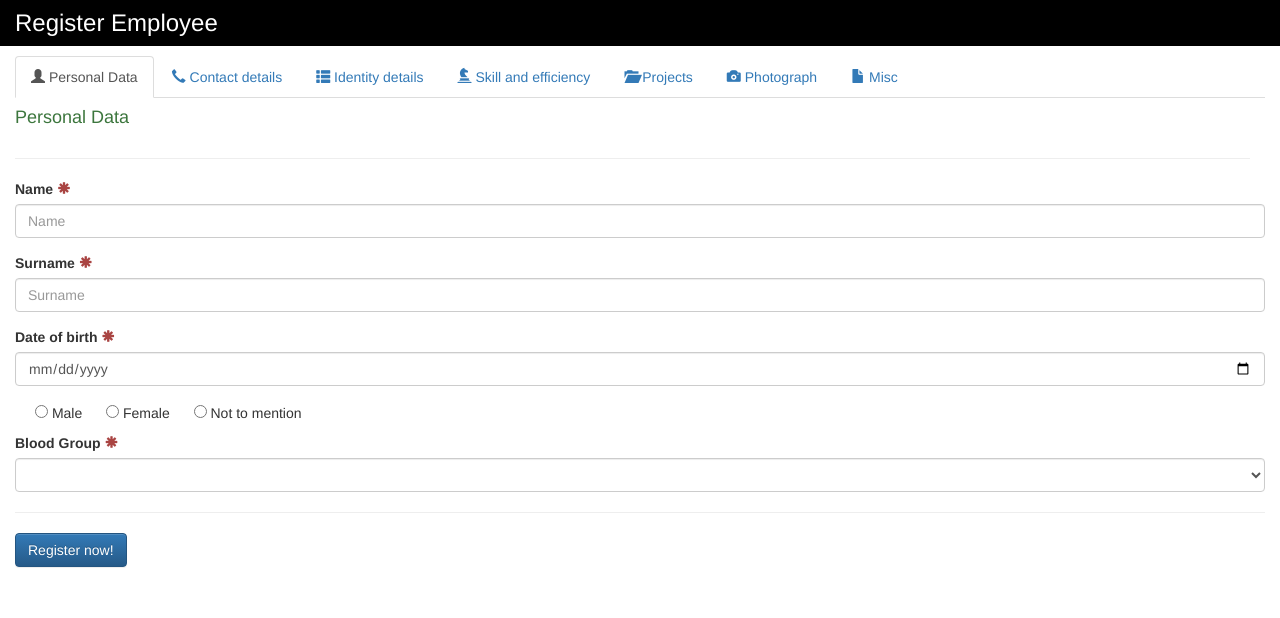
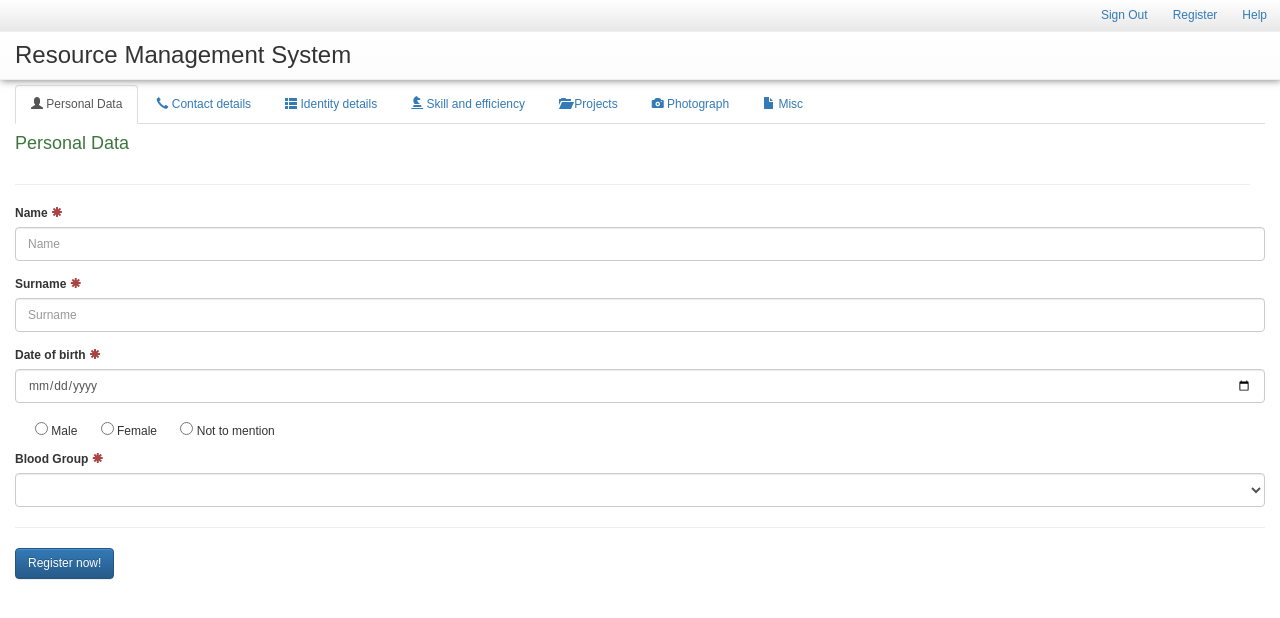
Before and after one commit to Sutirtha-Marjit/jsmoutain, a plain HTML site: page r/angular/p001/src/views/dummydatacreator.html in a window 1280 px wide. Drawn offline with Linux system fonts and the light colour scheme.

Commit message:
Decoration update

```diff
--- a/r/angular/p001/src/app/controllers/registration.ctrl.js
+++ b/r/angular/p001/src/app/controllers/registration.ctrl.js
@@ -28,7 +28,7 @@ var registrationCtrl = function($scope, $http) {
         name: "Skill and efficiency",
         icon: "knight"
     }, {
-        name: "Projects",
+        name: " Projects",
         icon: "folder-open"
     }, {
         name: "Photograph",
--- /dev/null
+++ b/r/angular/p001/src/views/c/bootstrap.override.css
@@ -0,0 +1,9 @@
+/*bootstrap.override.css*/
+body ,.form-control,.btn{
+    font-family:Arial;
+    font-size:12px;
+}
+
+.clear{
+    clear:both;
+}
--- a/r/angular/p001/src/views/c/custom.app.css
+++ b/r/angular/p001/src/views/c/custom.app.css
@@ -1,11 +1,32 @@
+@import url("bootstrap.override.css");
 /*ALL CUSTOM CSS*/
-.bgBlack{
-background:black;
+nav{
+    position:fixed;
+    top:0px;
+    left:0px;
+    z-index:9999;
+    width:100%;
+    box-shadow:1px 1px 7px 0px rgba(50, 50, 50, 0.56);
+}
+.topNavW{
+    background: linear-gradient(to bottom, #ffffff 0%,#e8e8e8 100%);
+    border-bottom:1px solid #EFEFEF;
 }
 
-.bgBlack *{
-color:white;
+.appBodyContent{
+    margin:75px 0 0 0;
 }
+
+.topNavW>.btn-group{
+    float:right;
+}
+
+.bgBlack{
+border-bottom:1px solid #EFEFEF;
+background: linear-gradient(to bottom, #ffffff 0%,#FCFCFC 100%);
+}
+
+
 
 h3.masterHeading{
 margin:10px 0;
--- a/r/angular/p001/src/views/dummydatacreator.html
+++ b/r/angular/p001/src/views/dummydatacreator.html
@@ -27,11 +27,22 @@
 <script src="../app/customutils/Selfie.js"></script>
 <!-- JS :end -->
 <body>
+    <nav>
+    <div class="topNavW">
+          <div class="btn-group">
+              <a class="btn">Sign Out</a>
+              <a class="btn">Register</a>
+              <a class="btn">Help</a>
+          </div>
+          <div class="clear"></div>
+       </div>
+    <div class="container-fluid bgBlack pt10">
 
-    <nav class="container-fluid bgBlack pt10">
-      <h3 class="masterHeading">Register Employee</h3>
+
+      <h3 class="masterHeading">Resource Management System</h3>
+    </div>
     </nav>
-<div class="container-fluid">
+<div class="container-fluid appBodyContent">
 
    <div class="row" ng-controller="registrationCtrl">
 
```
